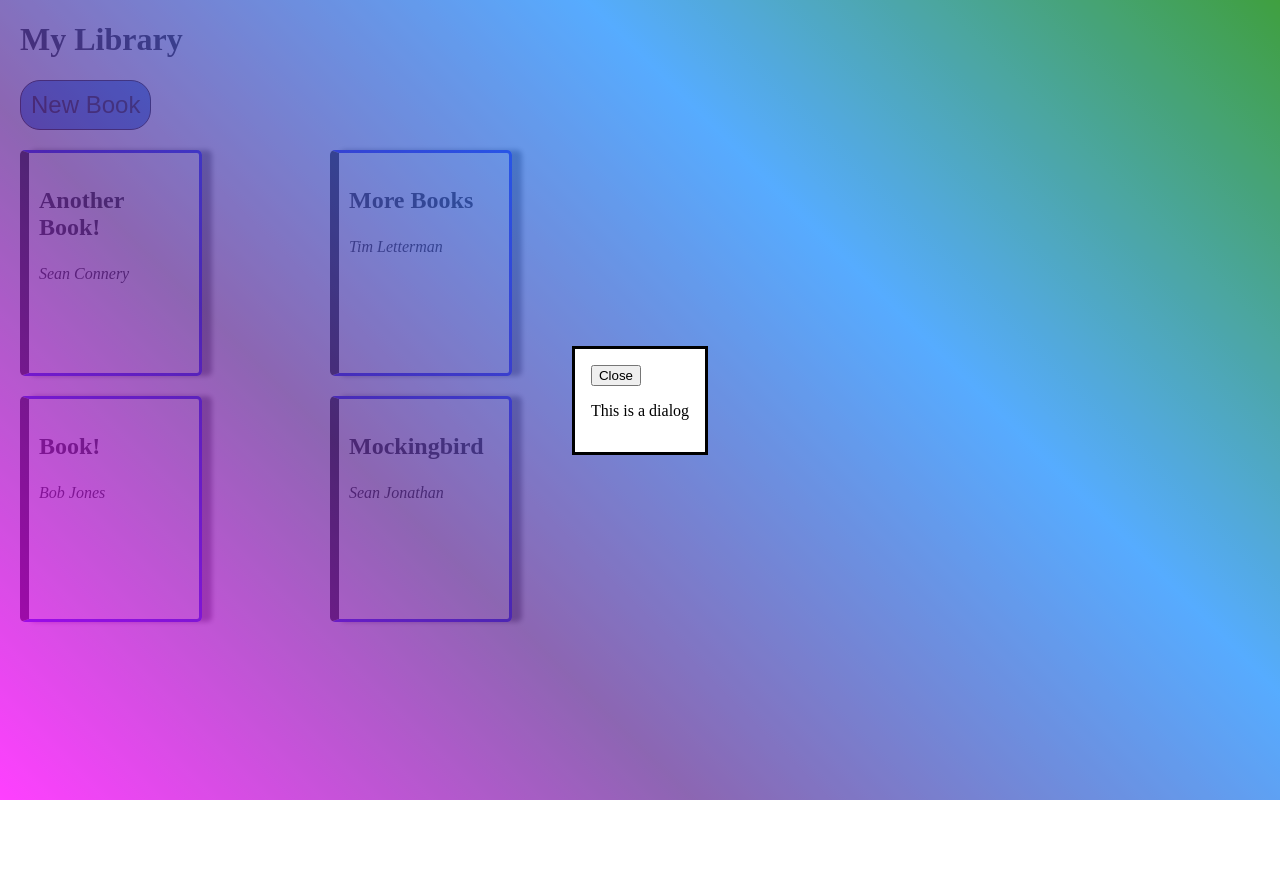
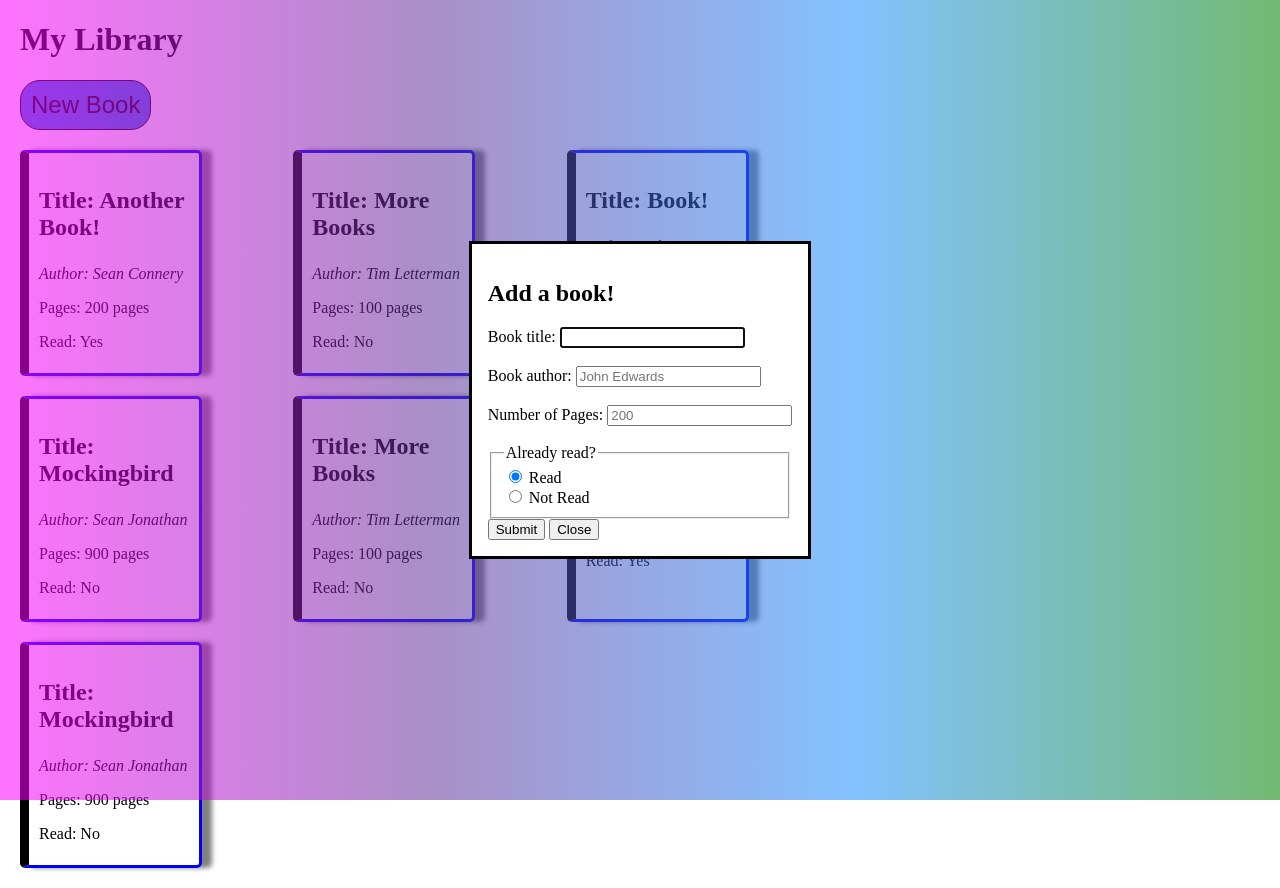
Before and after one commit to FishShalami/odin-library, a plain HTML site: page index.html in a window 1280 px wide. Both pictures are taken after a click on the button "New Book". Before the commit the page ends 800 px from the top, so only its background shows below. Drawn offline with Linux system fonts and the light colour scheme.

Commit message:
Functioning dialog for new book into library card

```diff
--- a/index.html
+++ b/index.html
@@ -11,8 +11,32 @@
     <div class="headerButtons">
         <button class="newBook">New Book</button>
     <dialog>
-        <button autofocus class = 'dialogClose'>Close</button>
-        <p>This is a dialog</p>
+        <form action="index.html" method="dialog" name="addBook">
+            <h2>Add a book!</h2>
+            <label autofocus for="bookTitle" >Book title:</label>
+            <input type="text" id="bookTitle" name="title" required><br><br>
+            <label for="bookAuthor">Book author:</label>
+            <input type="text" id="bookAuthor" name="author" placeholder="John Edwards" required><br><br>
+            <label for="pages">Number of Pages:</label>
+            <input type="number" id="pages" name="pages" placeholder="200" required><br><br>
+            <fieldset>
+                <legend>Already read?</legend>
+                <div>
+                    <input type="radio" id="read" name="readYN" value="read" checked />
+                    <label for="read">Read</label>
+                  </div>
+
+                  <div>
+                    <input type="radio" id="notRead" name="readYN" value="notRead" />
+                    <label for="notRead">Not Read</label>
+                  </div>
+            </fieldset>
+            <div class="formButtons">
+                <button  type = 'submit' class = 'formSubmit'>Submit</button>
+                <button class = 'dialogClose'>Close</button>
+            </div>
+        </form>
+
     </dialog>
     </div>
     <div class="library"></div>
--- a/script.js
+++ b/script.js
@@ -15,6 +15,7 @@ Book.prototype.info = function() {
 function addBookToLibrary(title, author, pages, read) {
     let  newBook = new Book(title, author, pages, read);
     myLibrary.push(newBook);
+    libraryLoop();
 }
 
 const library = document.querySelector(".library");
@@ -22,42 +23,75 @@ const library = document.querySelector(".library");
 
 
 
-function libraryLoop(myLibrary) {
+function libraryLoop() {
+    library.innerHTML = ""; // Clear existing content
     for (let book of myLibrary) {
-        //  console.log(book.title);
         const libraryCard = document.createElement('div');
         libraryCard.classList.add('libraryCard');
-         library.appendChild(libraryCard);
+
         const cardTitle = document.createElement('p');
         cardTitle.classList.add('bookTitle');
-         cardTitle.innerText = book.title;
-         libraryCard.appendChild(cardTitle);
+        cardTitle.innerText = `Title: ${book.title}`;
+
         const cardAuthor = document.createElement('p');
         cardAuthor.classList.add('bookAuth');
-         cardAuthor.innerText = book.author;
-         libraryCard.appendChild(cardAuthor);
-    };
+        cardAuthor.innerText = `Author: ${book.author}`;
+
+        const cardPages = document.createElement('p');
+        cardPages.classList.add('bookPages');
+        cardPages.innerText = `Pages: ${book.pages}`;
+
+        const cardRead = document.createElement('p');
+        cardRead.classList.add('bookRead');
+        cardRead.innerText = `Read: ${book.read === "read" ? "Yes" : "No"}`;
+
+        libraryCard.append(cardTitle, cardAuthor, cardPages, cardRead);
+        library.appendChild(libraryCard);
     }
+}
+
+const dialog = document.querySelector('dialog')
+
+document.querySelector('button.newBook').addEventListener('click', () => {
+    dialog.showModal();
+});
+
+document.querySelector('button.dialogClose').addEventListener("click", (e) => {
+    e.preventDefault(); //allows close even if fields empty
+    dialog.close();
+});
+
+document.querySelector('form[name="addBook"]').addEventListener("submit", (event) => {
+    event.preventDefault(); // Prevent form from reloading page
+
+    const form = event.target;
+    const title = form.title.value.trim();
+    const author = form.author.value.trim();
+    const pages = form.pages.value.trim();
+    const read = form.readYN.value;
+
+    if (title && author && pages) {
+        addBookToLibrary(title, author, pages, read);
+        form.reset(); // Reset form fields
+        document.querySelector('dialog').close(); // Close dialog
+    } else {
+        alert("Please fill in all fields.");
+    }
+});
 
 
 addBookToLibrary("Another Book!", "Sean Connery", "200 pages", "read");
 
-addBookToLibrary("More Books", "Tim Letterman", "100 pages", "not read");
+addBookToLibrary("More Books", "Tim Letterman", "100 pages", "notRead");
 
 addBookToLibrary("Book!", "Bob Jones", "300 pages", "read");
 
-addBookToLibrary("Mockingbird", "Sean Jonathan", "900 pages", "not read");
+addBookToLibrary("Mockingbird", "Sean Jonathan", "900 pages", "notRead");
 
-libraryLoop(myLibrary)
+addBookToLibrary("More Books", "Tim Letterman", "100 pages", "notRead");
 
-const newBookButton = document.querySelector('button.newBook');
-const dialog = document.querySelector('dialog');
-const closeButton = document.querySelector('button.dialogClose');
+addBookToLibrary("Book!", "Bob Jones", "300 pages", "read");
 
-newBookButton.addEventListener('click', () => {
-    dialog.showModal();
-});
+addBookToLibrary("Mockingbird", "Sean Jonathan", "900 pages", "notRead");
 
-closeButton.addEventListener("click", () => {
-    dialog.close();
-  });
+libraryLoop();
--- a/styles.css
+++ b/styles.css
@@ -25,9 +25,9 @@ button.newBook:hover {
 
 .library {
     display: grid;
-    grid-template-columns: 1fr 1fr;
+    grid-template-columns: 1fr 1fr 1fr;
     gap: 20px;
-    width: 600px;
+    width: 800px;
 
 }
 
@@ -53,11 +53,11 @@ button.newBook:hover {
 
 ::backdrop {
     background-image: linear-gradient(
-      45deg,
+      90deg,
       magenta,
       rebeccapurple,
       dodgerblue,
       green
     );
-    opacity: 0.75;
+    opacity: 0.55;
   }
```
Lines whose indentation alone changed are shown as unchanged.
